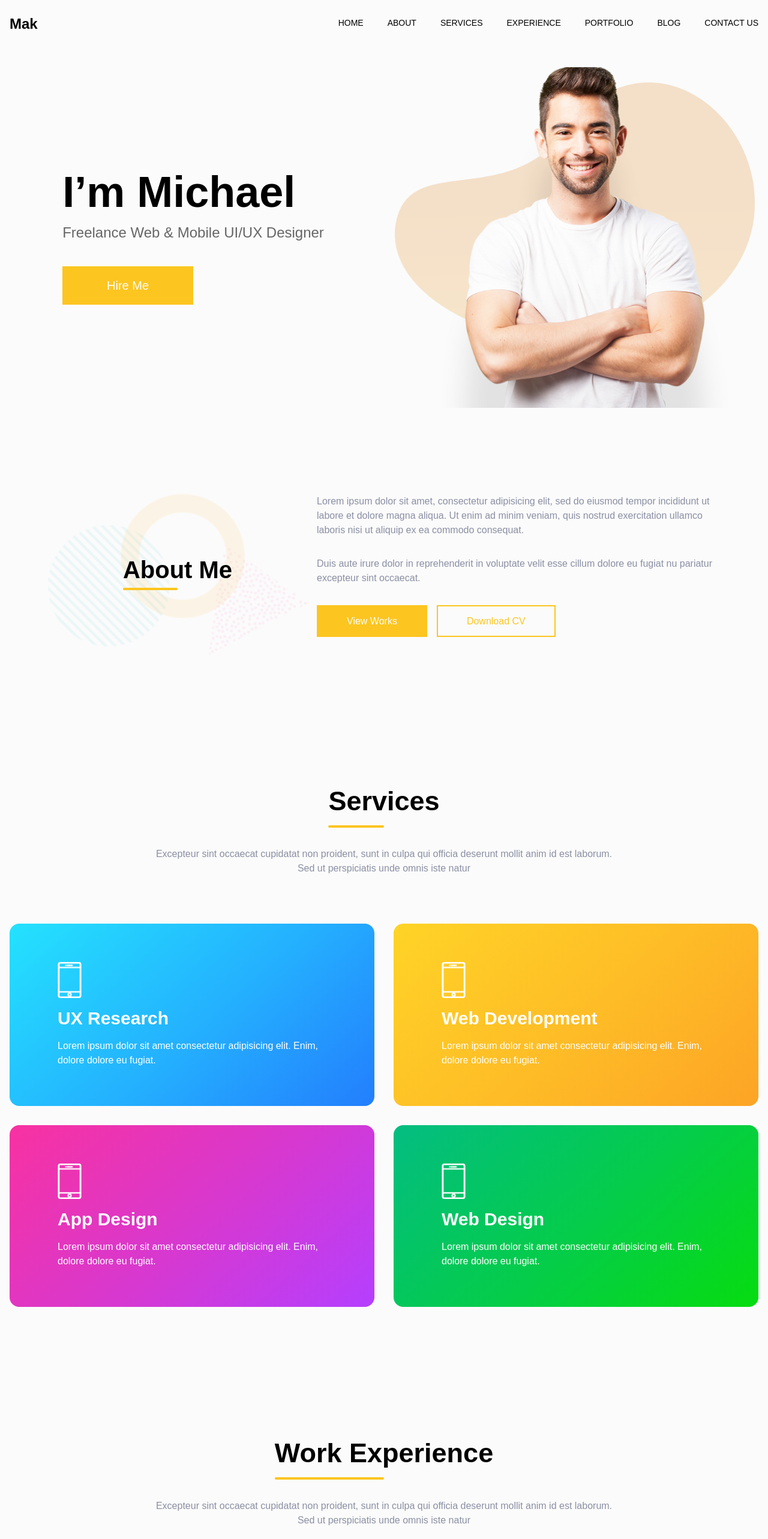
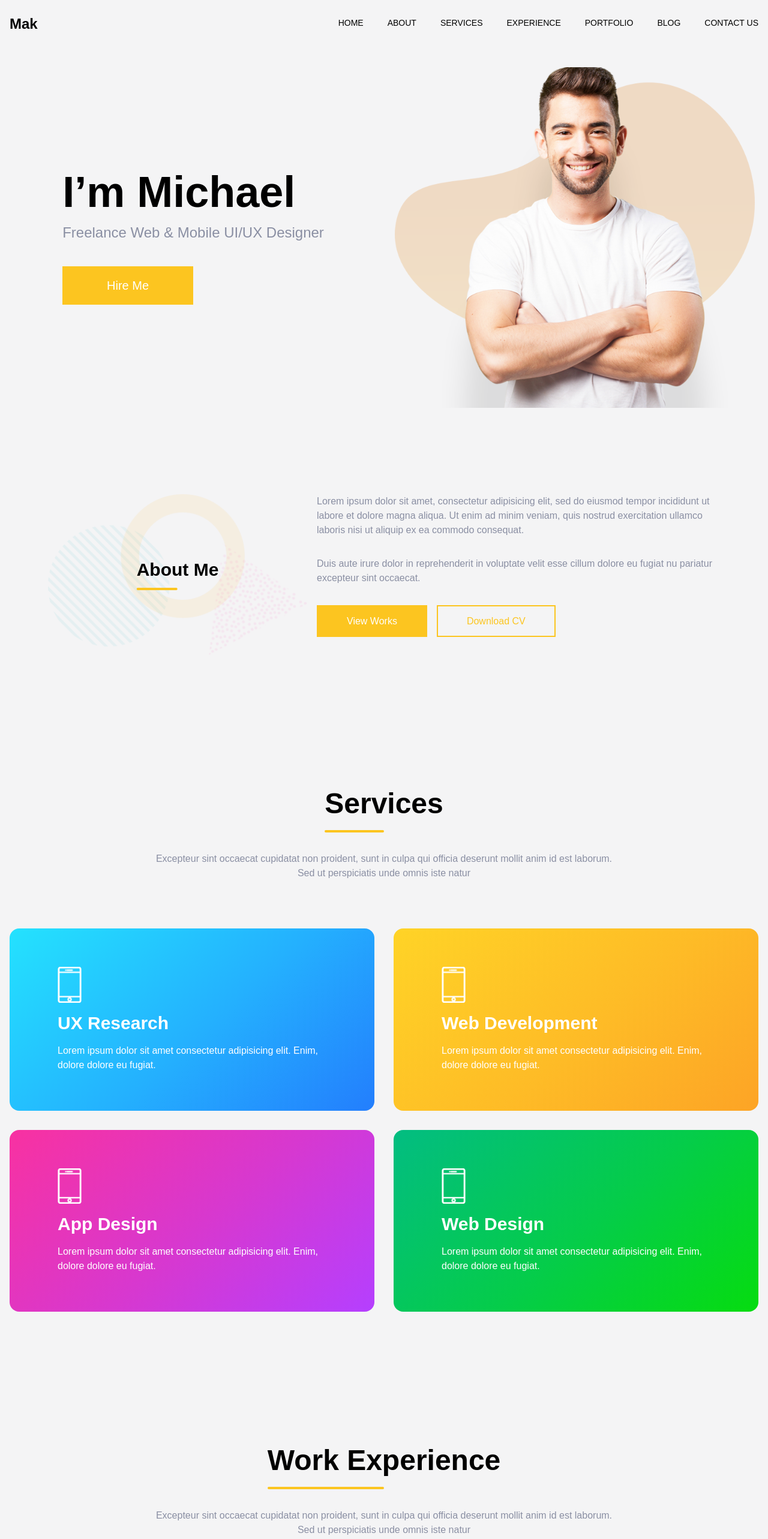
Before and after one commit to InfinityDevsHQ/portfolio-next, a Next.js app: page / in a window 1280 px wide. Shown: the top 2566 px of the page at 60% size. Built offline with nearby package versions, Linux system fonts and the light colour scheme.

Commit message:
chore: removed all arbitary values

```diff
--- a/app/layout.tsx
+++ b/app/layout.tsx
@@ -18,7 +18,7 @@ export default function RootLayout({
   return (
     <html lang="en">
       <body className={inter.className}>
-        <div className="font-poppins bg-[#fbfbfb]">
+        <div className="font-poppins bg-zinc-100">
           <Navbar />
           {children}
           <Footer />
--- a/components/about.tsx
+++ b/components/about.tsx
@@ -9,7 +9,7 @@ export default function About() {
       id="about"
     >
       <div className="relative">
-        <h2 className=" text-3xl md:text-[40px] font-bold absolute pb-4 top-1/2 left-1/2 transform -translate-x-1/2 -translate-y-1/2 capitalize">
+        <h2 className=" text-3xl md:text-40 font-bold absolute pb-4 top-1/2 left-1/2 transform -translate-x-1/2 -translate-y-1/2 capitalize">
           About me
           <Underline style="h-1" />
         </h2>
@@ -21,13 +21,13 @@ export default function About() {
         />
       </div>
       <div className="flex flex-col max-w-2xl gap-8 text-center md:text-start">
-        <p className="text-[#8a8fa3] ">
+        <p className="text-secondary">
           Lorem ipsum dolor sit amet, consectetur adipisicing elit, sed do
           eiusmod tempor incididunt ut labore et dolore magna aliqua. Ut enim ad
           minim veniam, quis nostrud exercitation ullamco laboris nisi ut
           aliquip ex ea commodo consequat.
         </p>
-        <p className="text-[#8a8fa3]">
+        <p className="text-secondary">
           Duis aute irure dolor in reprehenderit in voluptate velit esse cillum
           dolore eu fugiat nu pariatur excepteur sint occaecat.
         </p>
--- a/components/contact.tsx
+++ b/components/contact.tsx
@@ -34,7 +34,7 @@ export default function Contact() {
     <div className="bg-white w-full" id="contact">
       <div className="max-w-6xl mx-auto px-4 py-16 md:py-20 lg:py-28">
         <div className="flex flex-col items-center justify-center">
-          <h2 className="text-4xl md:text-[45px] relative font-bold text-center pb-3 mb-4 md:pb-6 md:mb-8">
+          <h2 className="text-40 md:text-5xl relative font-bold text-center pb-3 mb-4 md:pb-6 md:mb-8">
             Contact Me
             <Underline style="h-1" />
           </h2>
@@ -61,7 +61,7 @@ export default function Contact() {
                   <Link
                     key={index}
                     href="#"
-                    className="bg-[#dce2ed] hover:bg-primary p-1.5  rounded-full transition duration-500 ease-in-out"
+                    className="bg-muted hover:bg-primary p-1.5  rounded-full transition duration-500 ease-in-out"
                   >
                     {icon.icon}
                   </Link>
--- a/components/experience.tsx
+++ b/components/experience.tsx
@@ -8,7 +8,7 @@ export default function Experience() {
       id="experience"
     >
       <div className="flex flex-col items-center justify-center">
-        <h2 className="text-4xl md:text-[45px] relative font-bold text-center pb-3 mb-4 md:pb-6 md:mb-8">
+        <h2 className="text-40 md:text-5xl relative font-bold text-center pb-3 mb-4 md:pb-6 md:mb-8">
           Work Experience
           <Underline style="h-1" />
         </h2>
@@ -21,7 +21,7 @@ export default function Experience() {
       <div className="grid md:grid-cols-3">
         {experienceArray.map((exp, index) => (
           <div
-            className="px-4 py-8 md:px-10 md:py-14 border border-[#edecec] bg-white text-secondary hover:text-black/80 hover:bg-primary transition duration-300 ease-in-out"
+            className="px-4 py-8 md:px-10 md:py-14 border border-zinc-100 bg-white text-secondary hover:text-black/80 hover:bg-primary transition duration-300 ease-in-out"
             key={index}
           >
             <div className="flex flex-col gap-4 items-start justify-center ">
--- a/components/footer.tsx
+++ b/components/footer.tsx
@@ -22,7 +22,7 @@ function FooterIcons({ icon, index }: any) {
     <Link
       key={index}
       href="/"
-      className="bg-[#dce2ed] hover:bg-primary p-2 sm:p-3 md:p-4 rounded-full transition duration-500 ease-in-out"
+      className="bg-muted hover:bg-primary p-2 sm:p-3 md:p-4 rounded-full transition duration-500 ease-in-out"
     >
       {icon}
     </Link>
@@ -31,7 +31,7 @@ function FooterIcons({ icon, index }: any) {
 
 export default function Footer() {
   return (
-    <footer className="bg-[#f6f8fc] w-full px-4 py-8 md:py-10">
+    <footer className="bg-gray-100 w-full px-4 py-8 md:py-10">
       <div className="flex flex-col items-center gap-6 justify-center max-w-2xl mx-auto px-4 py-10 md:py-14">
         <Link href="#" className="">
           <h2 className="text-8xl text-primary font-bold">M.</h2>
--- a/components/hero.tsx
+++ b/components/hero.tsx
@@ -9,7 +9,7 @@ export default function Hero() {
     >
       <div className="flex flex-col gap-4 items-center justify-center md:items-start md:justify-start">
         <h2 className="text-5xl md:text-7xl font-semibold">I’m Michael</h2>
-        <h4 className="text-xl md:text-2xl text-[#666] text-center md:text-start">
+        <h4 className="text-xl md:text-2xl text-secondary text-center md:text-start">
           Freelance Web &amp; Mobile UI/UX Designer
         </h4>
         <Link
--- a/components/services.tsx
+++ b/components/services.tsx
@@ -9,11 +9,11 @@ export default function Services() {
       id="services"
     >
       <div className="flex flex-col items-center justify-center">
-        <h2 className="text-4xl md:text-[45px] font-bold relative text-center pb-3 mb-4 md:pb-6 md:mb-8">
+        <h2 className="text-40 md:text-5xl font-bold relative text-center pb-3 mb-4 md:pb-6 md:mb-8">
           Services
           <Underline style="h-1" />
         </h2>
-        <p className="text-[#8a8fa3] text-center max-w-3xl mx-auto mb-8 md:mb-20">
+        <p className="text-secondary text-center max-w-3xl mx-auto mb-8 md:mb-20">
           Excepteur sint occaecat cupidatat non proident, sunt in culpa qui
           officia deserunt mollit anim id est laborum. Sed ut perspiciatis unde
           omnis iste natur
--- a/tailwind.config.ts
+++ b/tailwind.config.ts
@@ -1,4 +1,4 @@
-import type { Config } from "tailwindcss"
+import type { Config } from "tailwindcss";
 
 const config: Config = {
   content: [
@@ -19,9 +19,13 @@ const config: Config = {
       colors: {
         primary: "#fcc520",
         secondary: "#8a8fa3",
+        muted: "#dce2ed",
+      },
+      spacing: {
+        40: "2.5rem",
       },
     },
   },
   plugins: [],
-}
-export default config
+};
+export default config;
```
